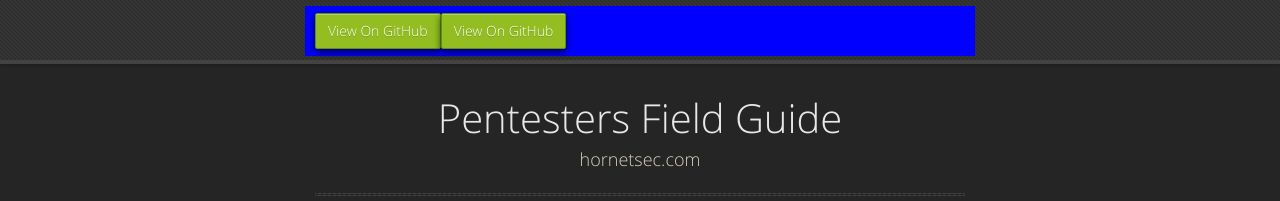
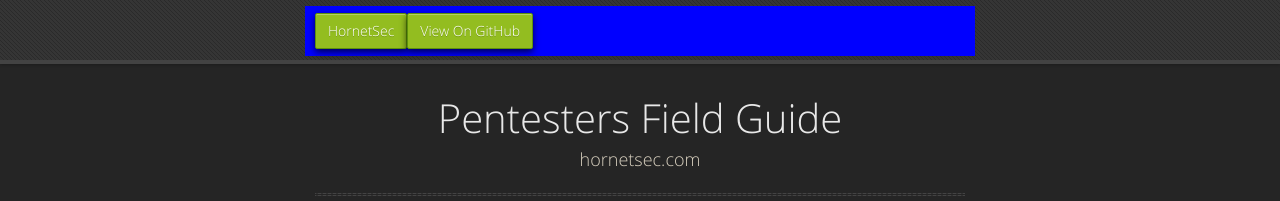
Before and after one commit to hornetsec/hornetsec.github.io, a Jekyll site: the page built from index.md, in a window 1280 px wide. Shown: the top 201 px of the page. Built offline with Jekyll 4.4.1, drawn with Linux system fonts in a browser that asks for light colours.

Commit message:
Update default.html

```diff
--- a/_layouts/default.html
+++ b/_layouts/default.html
@@ -20,9 +20,9 @@
   <body>
       <div id="header">
         <nav>
-          <li class="fork"><a href="{{ site.github.repository_url }}">View On GitHub</a></li>
-		  <li>&nbsp</li>
-		  <li class="fork"><a href="{{ site.github.repository_url }}">View On GitHub</a></li>
+          <li class="fork"><a href="https://hornetsec.com">HornetSec</a></li>
+		  <li>&nbsp &nbsp &nbsp</li>
+		  <li class="fork"><a href="/Guides">View On GitHub</a></li>
           {% if site.show_downloads %}
             <li class="downloads"><a href="{{ site.github.zip_url }}">ZIP</a></li>
             <li class="downloads"><a href="{{ site.github.tar_url }}">TAR</a></li>
```
